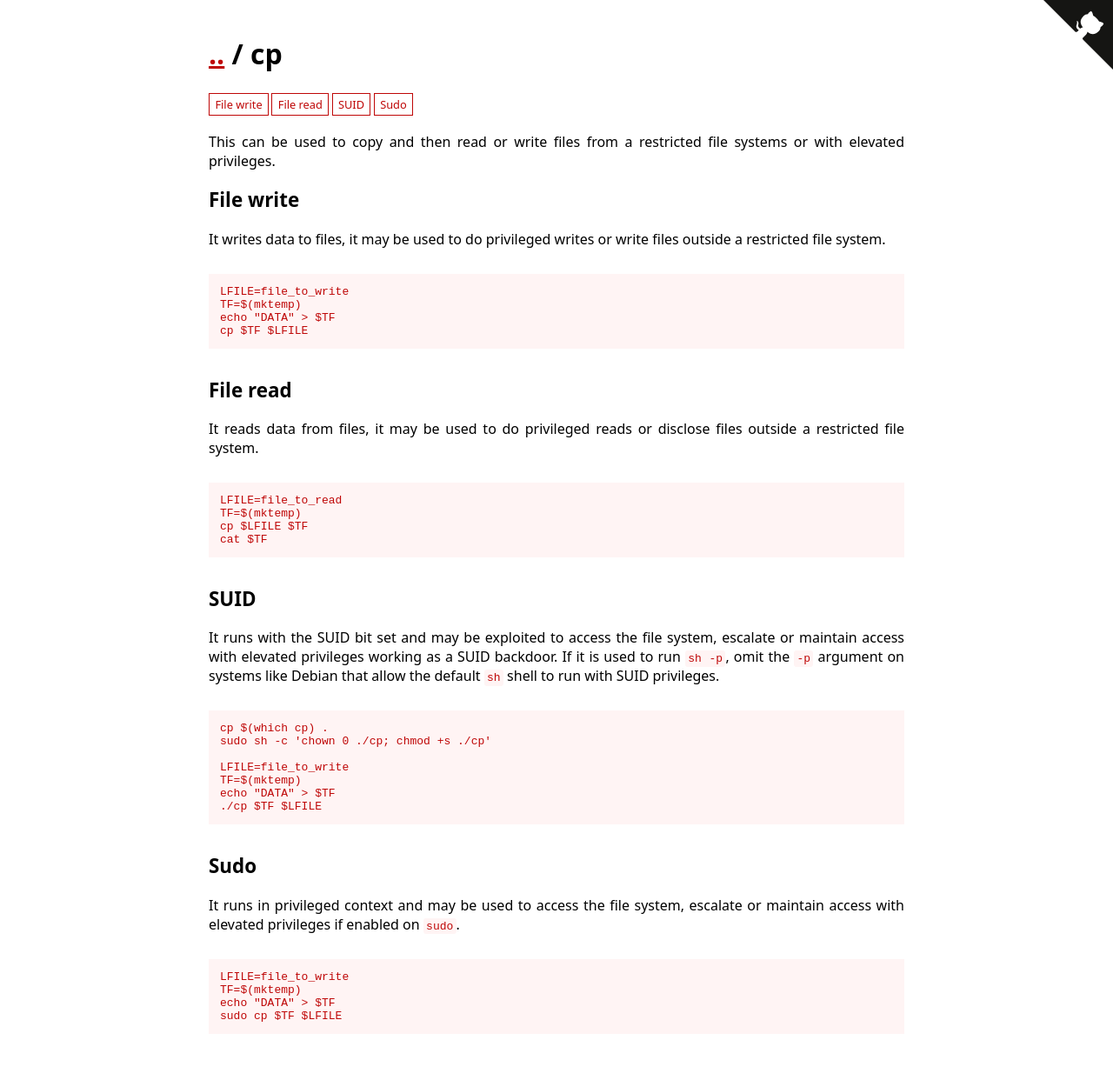
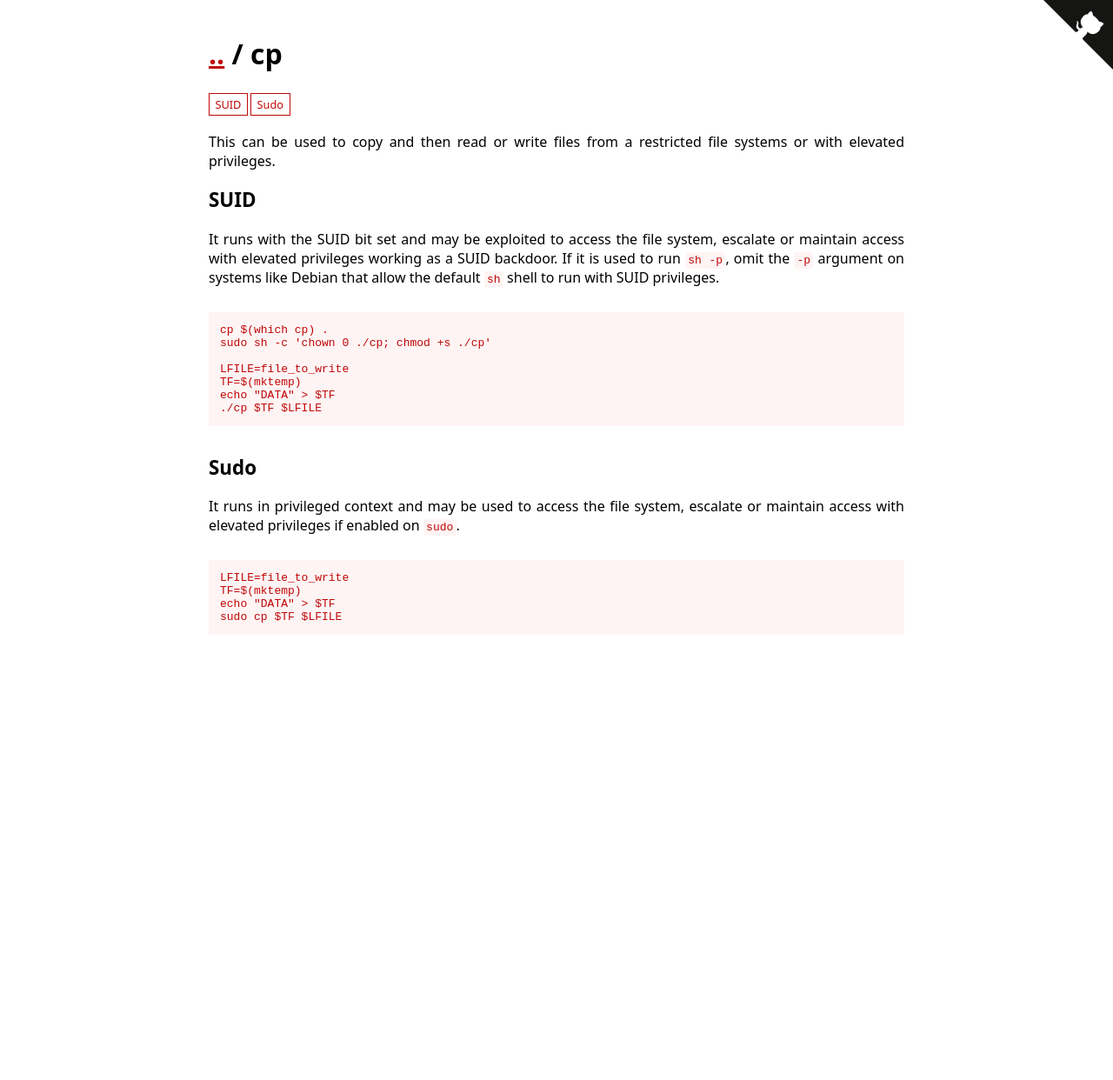
Before and after one commit to GTFOBins/GTFOBins.github.io, a Jekyll site: the page built from _gtfobins/cp.md, in a window 1280 px wide. Shown: the whole page at 87% size. Built offline with Jekyll 4.4.1, drawn with Linux system fonts in a browser that asks for light colours; after the commit the page ends 900 px from its top, so only the background shows below that.

Commit message:
Remove file-read and file-write from cp and mv

```diff
--- a/_gtfobins/cp.md
+++ b/_gtfobins/cp.md
@@ -1,18 +1,6 @@
 ---
 description: This can be used to copy and then read or write files from a restricted file systems or with elevated privileges.
 functions:
-  file-write:
-    - code: |
-        LFILE=file_to_write
-        TF=$(mktemp)
-        echo "DATA" > $TF
-        cp $TF $LFILE
-  file-read:
-    - code: |
-        LFILE=file_to_read
-        TF=$(mktemp)
-        cp $LFILE $TF
-        cat $TF
   suid-enabled:
     - code: |
         LFILE=file_to_write
```
Also changed, not shown: _gtfobins/mv.md (+0 -12 lines).
